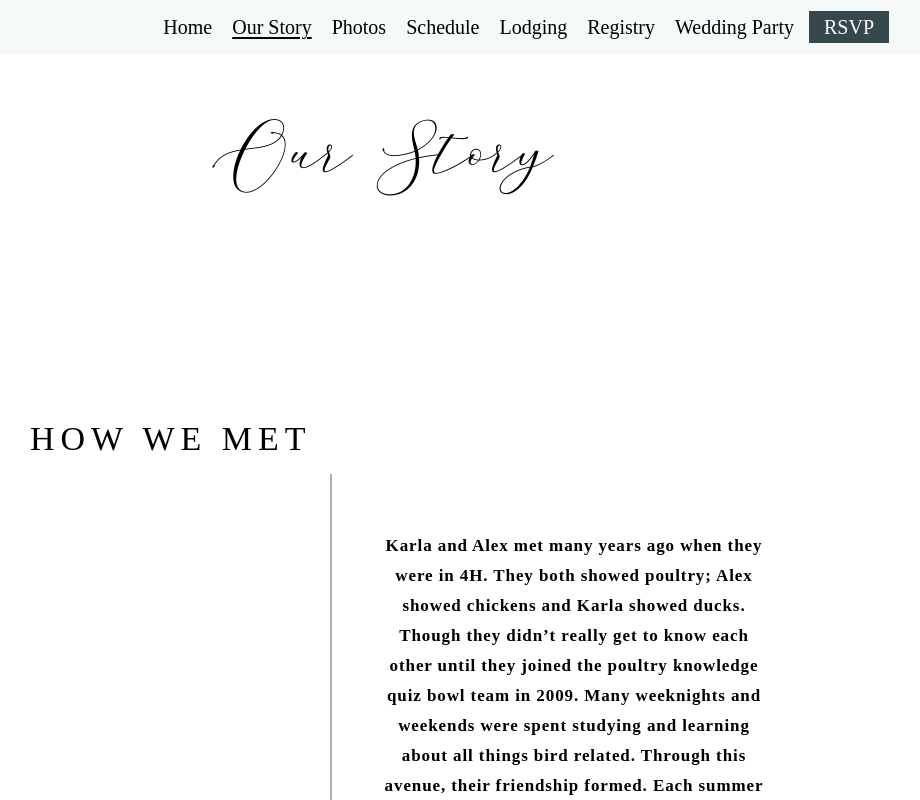
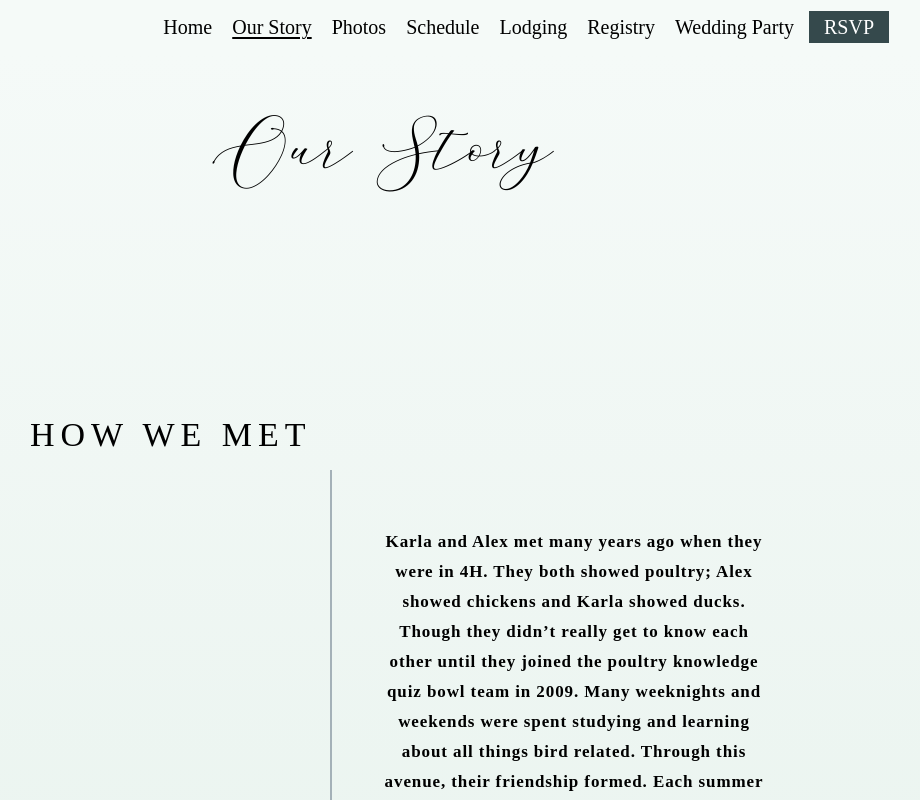
Before and after one commit to peirvine/Alex-and-Karla, a React (Create React App) app: page /story in a window 1280 px wide. Shown: the top 800 px of the page, without its empty margins (258-1178 px from the left). Built offline with nearby package versions, Linux system fonts and the light colour scheme.

Commit message:
fix gradient background on non-home pages

```diff
--- a/src/App.scss
+++ b/src/App.scss
@@ -23,6 +23,7 @@ h2 {
 
   h2 {
     font-size: 20pt;
+    margin-top: 0;
   }
 
   h3 {
@@ -35,10 +36,13 @@ h2 {
   }
 
   .wrapper {
-    width: 60%;
+    padding-left: 20%;
+    padding-right: 20%;
+    padding-top: 50px;
     margin-right: auto;
     margin-left: auto;
     min-height: calc(100vh - 483px);
+    background: linear-gradient(#F5FAF8, #CBE2D6);
   }
 
   .home {
--- a/src/components/photos/photos.scss
+++ b/src/components/photos/photos.scss
@@ -2,6 +2,10 @@
   text-align: center;
   margin-top: 4.375rem;
   margin-bottom: 4.375rem;
+
+  @media (min-width: 1000px) {
+    margin-top: 0;
+  }
 
   // h2 {
   //   font-family: 'Rozha One', serif;
@@ -32,6 +36,9 @@
 #photosCredit{
   text-align: center;
   padding-top: 2rem;
+  p {
+    margin-bottom: 0;
+  }
 }
 
 @media (max-width: 1000px) {
--- a/src/components/schedule/schedule.scss
+++ b/src/components/schedule/schedule.scss
@@ -1,7 +1,7 @@
 @media (min-width: 1000px) {
   .wrapper {
-    margin-top: 3.375rem;
-    margin-bottom: 20px;
+    // margin-top: 3.375rem;
+    // margin-bottom: 20px;
 
     #subhead {
       text-align: center;
--- a/src/components/split/split.scss
+++ b/src/components/split/split.scss
@@ -5,7 +5,7 @@
     vertical-align: top;
     display: table;
     clear: both;
-    margin-bottom: 100px;
+    // margin-bottom: 100px;
     width: 100%;
 
     .splitLeft {
--- a/src/components/weddingParty/weddingParty.js
+++ b/src/components/weddingParty/weddingParty.js
@@ -10,11 +10,11 @@ export default function WeddingParty () {
     <div className="wrapper">
       <h2>
         Wedding Party
+      </h2>
         {weddingParty.map(x => (
           <WeddingSplit {...x} />
         ))}
 
-      </h2>
     </div>
   )
 }
```
